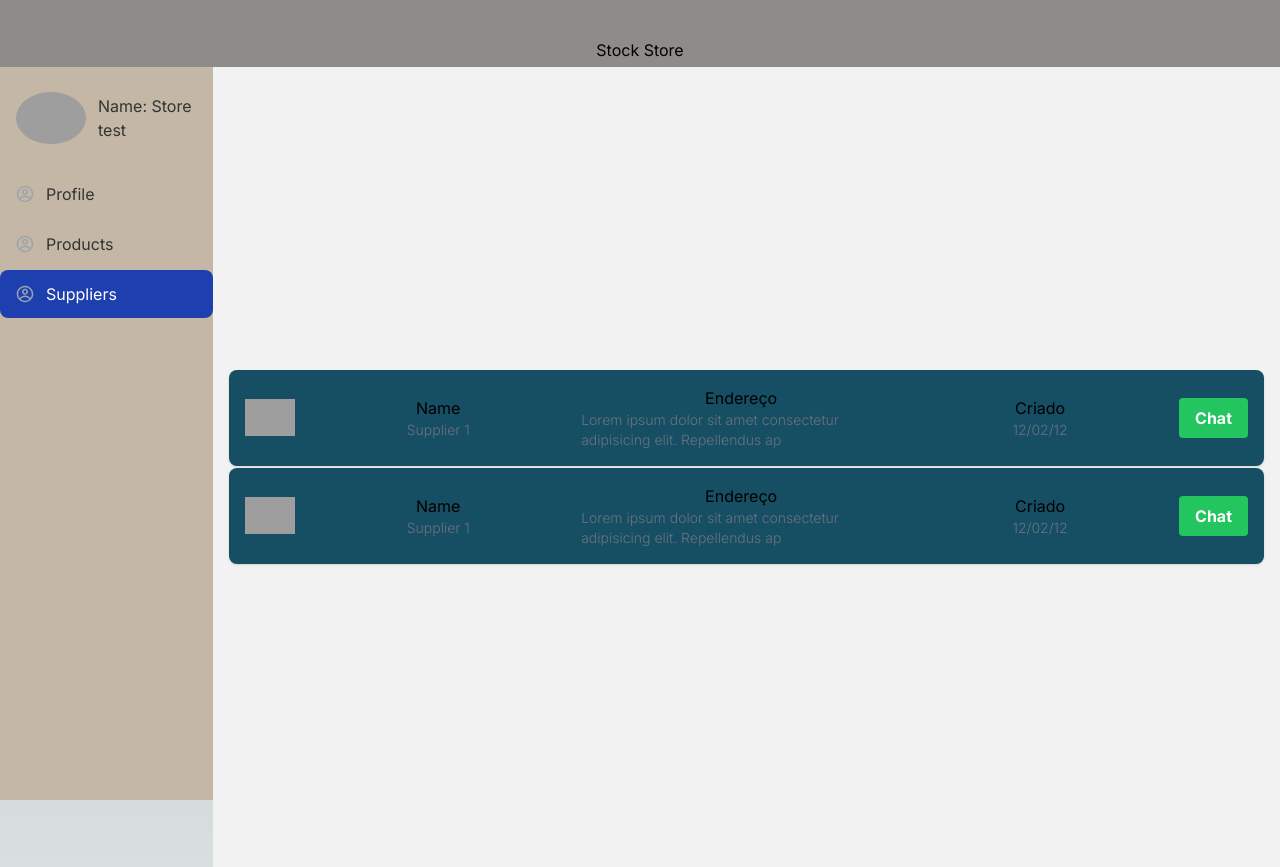
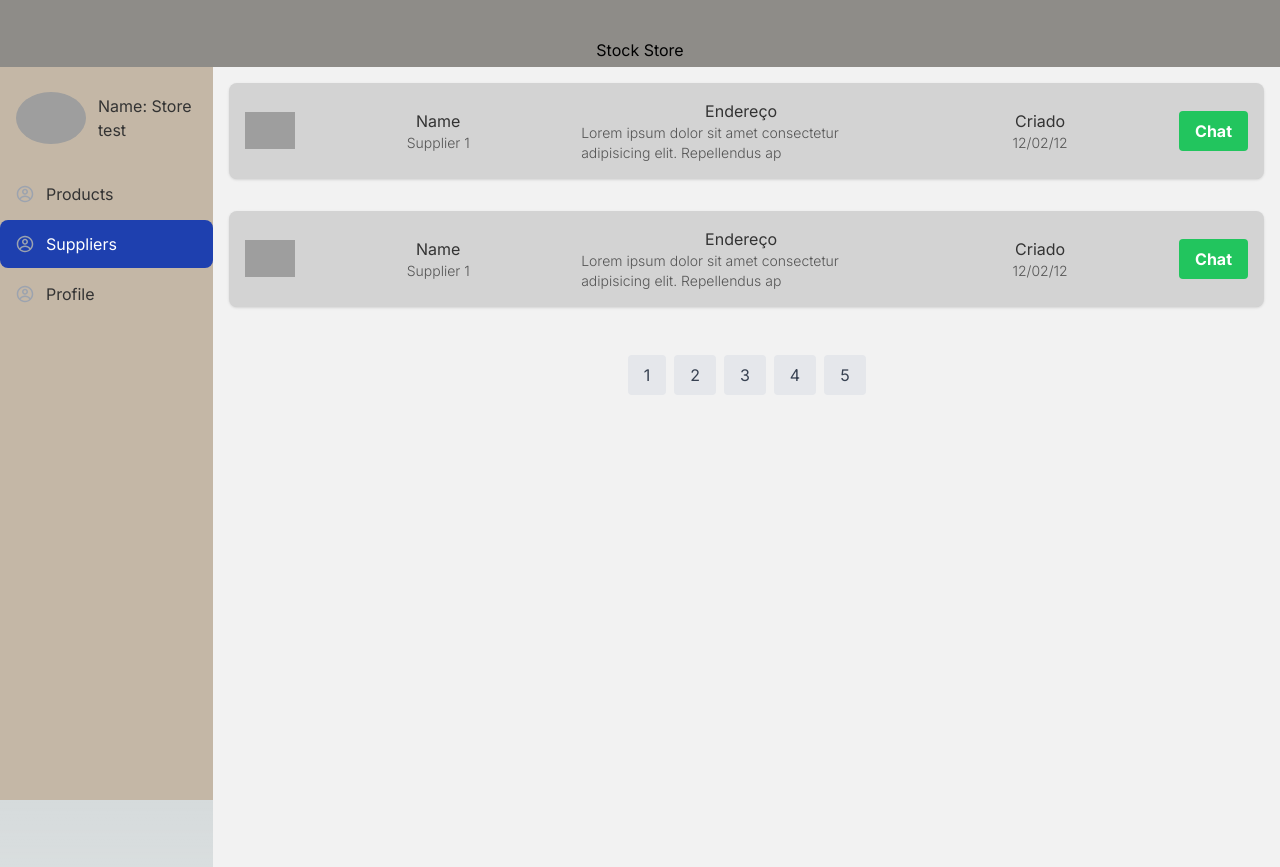
Before and after one commit to julysNICK/stock_website_nextjs, a Next.js app: page / in a window 1280 px wide. Both pictures are taken after a click on the item "Suppliers". Built offline with nearby package versions, Linux system fonts and the light colour scheme; grey boxes are pictures that could not be loaded.

Commit message:
add supplier

```diff
--- a/app/page.tsx
+++ b/app/page.tsx
@@ -12,24 +12,24 @@ export default function Home() {
   var componets = [
     {
       index: 0,
-      name: "Profile",
-      icon: <CgProfile />,
-      component: <Profile />,
-      selected: true,
-    },
-    {
-      index: 1,
       name: "Products",
       icon: <CgProfile />,
       component: <ProductsList />,
       selected: false,
     },
     {
-      index: 2,
+      index: 1,
       name: "Suppliers",
       icon: <CgProfile />,
       component: <SuppliersList />,
       selected: false,
+    },
+    {
+      index: 2,
+      name: "Profile",
+      icon: <CgProfile />,
+      component: <Profile />,
+      selected: true,
     },
   ];
 
--- /dev/null
+++ b/components/pager.tsx
@@ -0,0 +1,38 @@
+function Pager() {
+  return (
+    <div className="flex justify-center mt-8">
+      <a
+        href="#"
+        className="px-4 py-2 mx-1 text-gray-700 bg-gray-200 rounded hover:bg-gray-300"
+      >
+        1
+      </a>
+      <a
+        href="#"
+        className="px-4 py-2 mx-1 text-gray-700 bg-gray-200 rounded hover:bg-gray-300"
+      >
+        2
+      </a>
+      <a
+        href="#"
+        className="px-4 py-2 mx-1 text-gray-700 bg-gray-200 rounded hover:bg-gray-300"
+      >
+        3
+      </a>
+      <a
+        href="#"
+        className="px-4 py-2 mx-1 text-gray-700 bg-gray-200 rounded hover:bg-gray-300"
+      >
+        4
+      </a>
+      <a
+        href="#"
+        className="px-4 py-2 mx-1 text-gray-700 bg-gray-200 rounded hover:bg-gray-300"
+      >
+        5
+      </a>
+    </div>
+  );
+}
+
+export default Pager;
--- a/components/productsList.tsx
+++ b/components/productsList.tsx
@@ -1,11 +1,12 @@
 "use client";
 import Image from "next/image";
 import React from "react";
+import Pager from "./pager";
 
 function ProductsList() {
   return (
     <div
-      className="flex flex-row justify-center items-center h-full"
+      className="flex flex-col justify-center items-center h-full pb-5"
       style={{
         backgroundColor: "#F2F2F2",
       }}
@@ -29,6 +30,7 @@ function ProductsList() {
         <CardComponent />
         <CardComponent />
       </ul>
+      <Pager />
     </div>
   );
 }
--- a/components/profile.tsx
+++ b/components/profile.tsx
@@ -16,9 +16,20 @@ function Profile() {
         />
       </div>
       <div className="text-center px-6 py-4">
-        <h2 className="text-xl font-bold text-gray-300">John Doe</h2>
+        <h2
+          className="text-xl font-bold "
+          style={{
+            color: "#333333",
+          }}
+        >
+          John Doe
+        </h2>
         <p className="text-gray-500">Web Developer</p>
-        <p className="text-white">
+        <p
+          style={{
+            color: "#555555 ",
+          }}
+        >
           Lorem ipsum dolor sit amet, consectetur adipiscing elit.
         </p>
       </div>
--- a/components/supplier.tsx
+++ b/components/supplier.tsx
@@ -1,19 +1,21 @@
 "use client";
 import Image from "next/image";
 import React from "react";
+import Pager from "./pager";
 
 function SuppliersList() {
   return (
     <div
-      className="flex flex-row justify-center items-center min-h-screen"
+      className="flex flex-col justify-start items-center min-h-screen pb-5"
       style={{
         backgroundColor: "#F2F2F2",
       }}
     >
-      <ul className="flex flex-col w-full px-4">
+      <ul className="flex flex-col w-full px-4 ">
         <CardComponent />
         <CardComponent />
       </ul>
+      <Pager />
     </div>
   );
 }
@@ -23,8 +25,13 @@ function CardComponent() {
   const [showPopupAdd, setShowPopupAdd] = React.useState(false);
 
   return (
-    <li className="my-px">
-      <div className="flex flex-col sm:flex-row sm:justify-between items-center p-4 bg-cyan-900 rounded-lg shadow">
+    <li className="my-4">
+      <div
+        className="flex flex-col sm:flex-row sm:justify-between items-center p-4 rounded-lg shadow"
+        style={{
+          backgroundColor: "#D3D3D3",
+        }}
+      >
         <Image
           src="https://images.unsplash.com/photo-1598327105666-5b89351aff97?ixlib=rb-4.0.3&ixid=M3wxMjA3fDB8MHxzZWFyY2h8Mnx8c21hcnRwaG9uZXxlbnwwfHwwfHx8MA%3D%3D&w=1000&q=80"
           alt="Picture of the author"
@@ -32,21 +39,58 @@ function CardComponent() {
           height={50}
         />
         <div className="flex flex-col items-center">
-          <h1>Name</h1>
-          <span className="text-sm font-light text-gray-500">Supplier 1</span>
+          <h1
+            style={{
+              color: "#333333",
+            }}
+          >
+            Name
+          </h1>
+          <span
+            className="text-sm font-light"
+            style={{
+              color: "#555555 ",
+            }}
+          >
+            Supplier 1
+          </span>
         </div>
 
         <div className="flex flex-col items-center">
-          <h1>Endereço</h1>
-          <span className="text-sm font-light text-gray-500 max-w-xs">
+          <h1
+            style={{
+              color: "#333333",
+            }}
+          >
+            Endereço
+          </h1>
+          <span
+            className="text-sm font-light max-w-xs"
+            style={{
+              color: "#555555 ",
+            }}
+          >
             Lorem ipsum dolor sit amet consectetur adipisicing elit. Repellendus
             ap
           </span>
         </div>
 
         <div className="flex flex-col items-center">
-          <h1>Criado</h1>
-          <span className="text-sm font-light text-gray-500">12/02/12</span>
+          <h1
+            style={{
+              color: "#333333",
+            }}
+          >
+            Criado
+          </h1>
+          <span
+            className="text-sm font-light"
+            style={{
+              color: "#555555 ",
+            }}
+          >
+            12/02/12
+          </span>
         </div>
 
         <div className="flex flex-row items-center">
```
